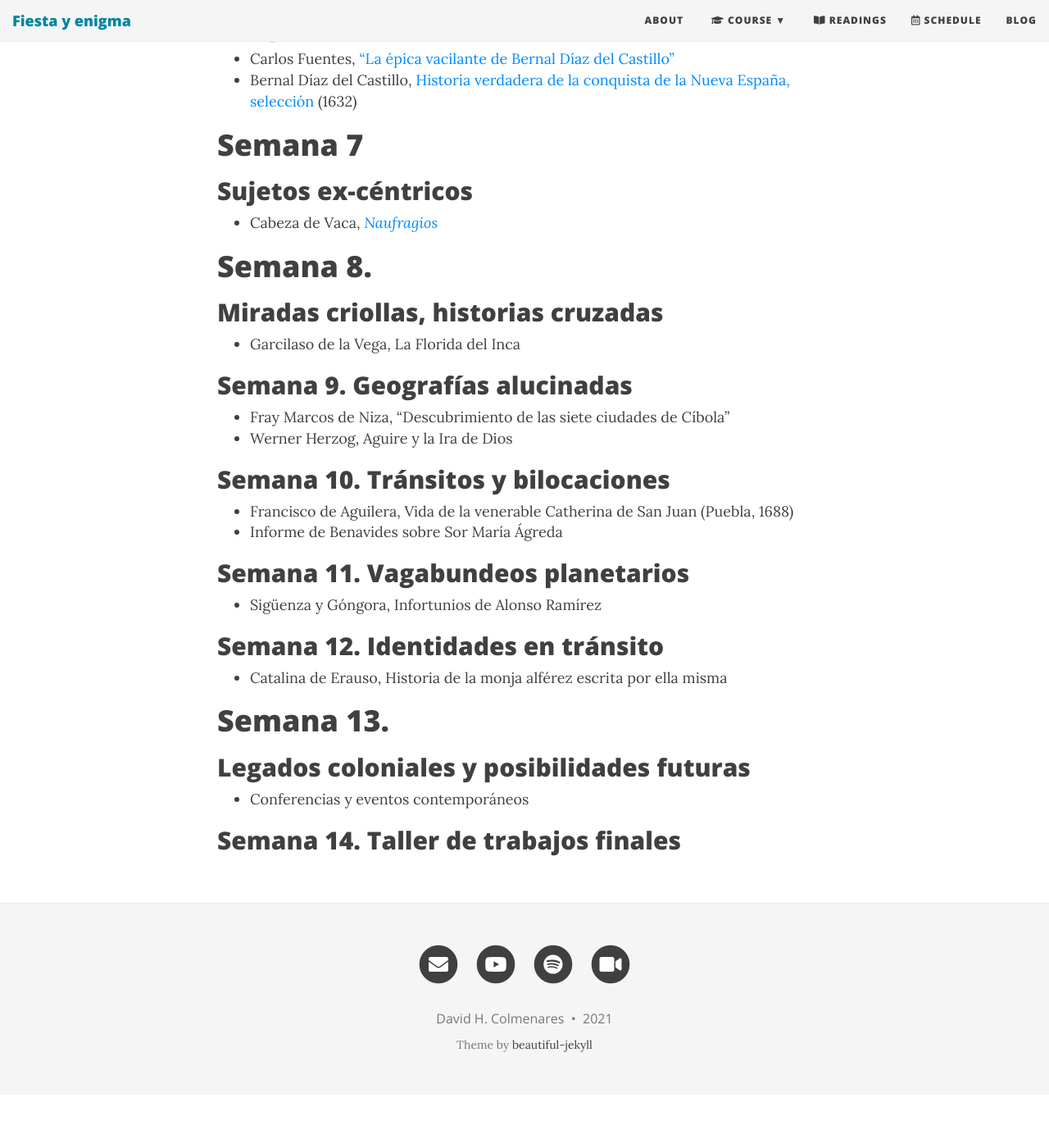
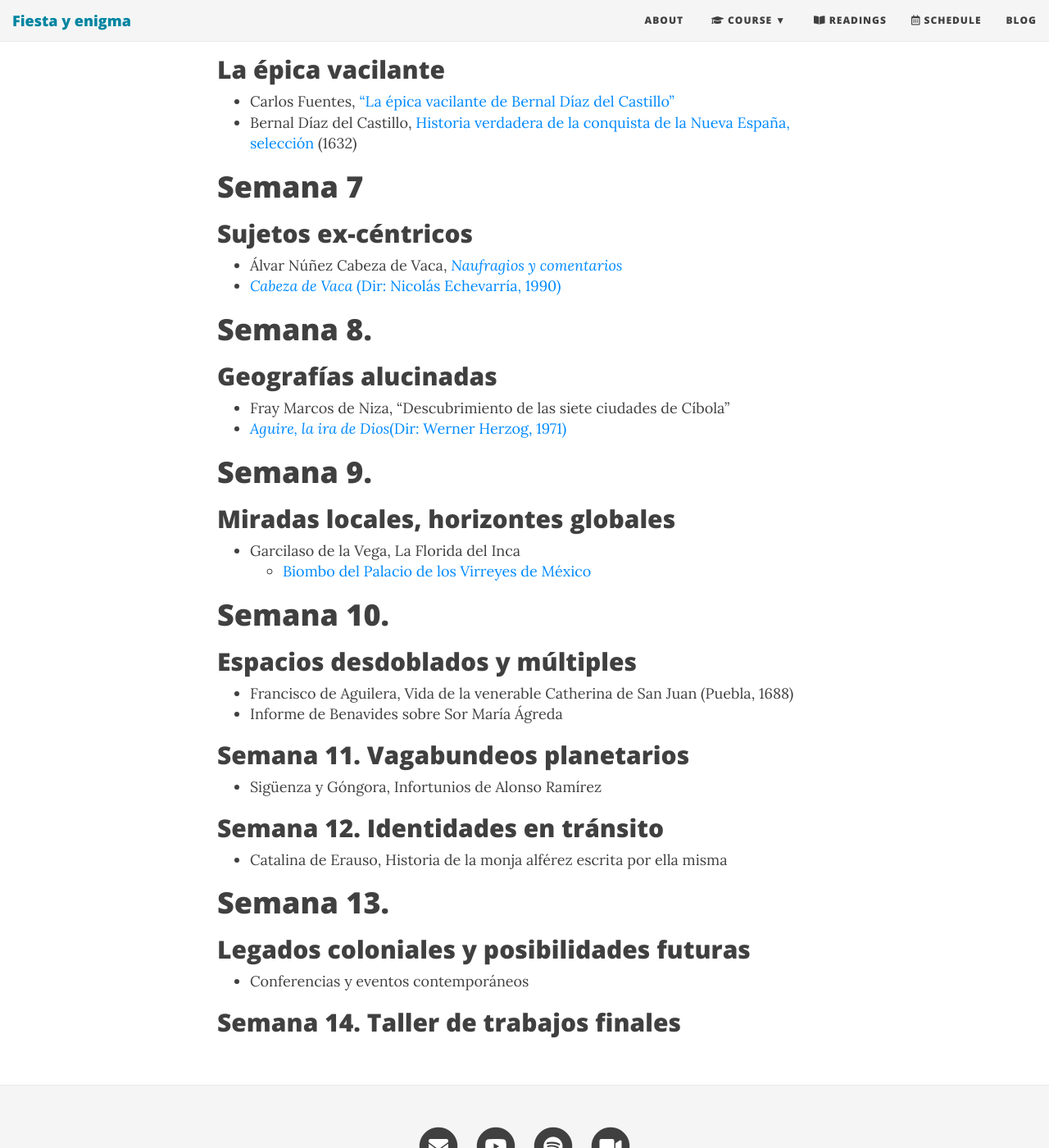
Before and after one commit to Hipomenes/ls452, a Jekyll site: the page built from syllabus.md, in a window 1280 px wide and 1400 px high, scrolled down 2731 px. Shown: the whole window at 82% size. Built offline with Jekyll 4.4.1, drawn with Linux system fonts in a browser that asks for light colours; nearby versions of some CDN libraries; before the commit the page ends 4066 px from its top, so only the background shows below that; some of the changed text lies outside the part shown.

Commit message:
Update syllabus.md

```diff
--- a/syllabus.md
+++ b/syllabus.md
@@ -66,19 +66,25 @@
 # Semana 7
 ## Sujetos ex-céntricos
 
-- Cabeza de Vaca, [*Naufragios*]()
+- Álvar Núñez Cabeza de Vaca, [*Naufragios y comentarios*]()
+- [*Cabeza de Vaca* (Dir: Nicolás Echevarría, 1990)]()
 
 # Semana 8.
-## Miradas criollas, historias cruzadas
+## Geografías alucinadas
+
+- Fray Marcos de Niza, “Descubrimiento de las siete ciudades de Cíbola"
+- [*Aguire, la ira de Dios*(Dir: Werner Herzog, 1971)]()
+
+
+# Semana 9.
+## Miradas locales, horizontes globales
 
 - Garcilaso de la Vega, La Florida del Inca
+    - [Biombo del Palacio de los Virreyes de México](https://upload.wikimedia.org/wikipedia/commons/4/49/Large_screen_of_the_Palace_of_the_Viceroys_of_Mexico%2C_ca._1676-1700%2C_Mexico_City%2C_Museum_of_the_Americas%2C_anonimous_painter.jpg)
 
-## Semana 9. Geografías alucinadas
 
-- Fray Marcos de Niza, “Descubrimiento de las siete ciudades de Cíbola"
-- Werner Herzog, Aguire y la Ira de Dios
-
-## Semana 10. Tránsitos y bilocaciones
+# Semana 10.
+## Espacios desdoblados y múltiples
 
 - Francisco de Aguilera, Vida de la venerable Catherina de San Juan (Puebla, 1688)
 - Informe de Benavides sobre Sor María Ágreda
```
